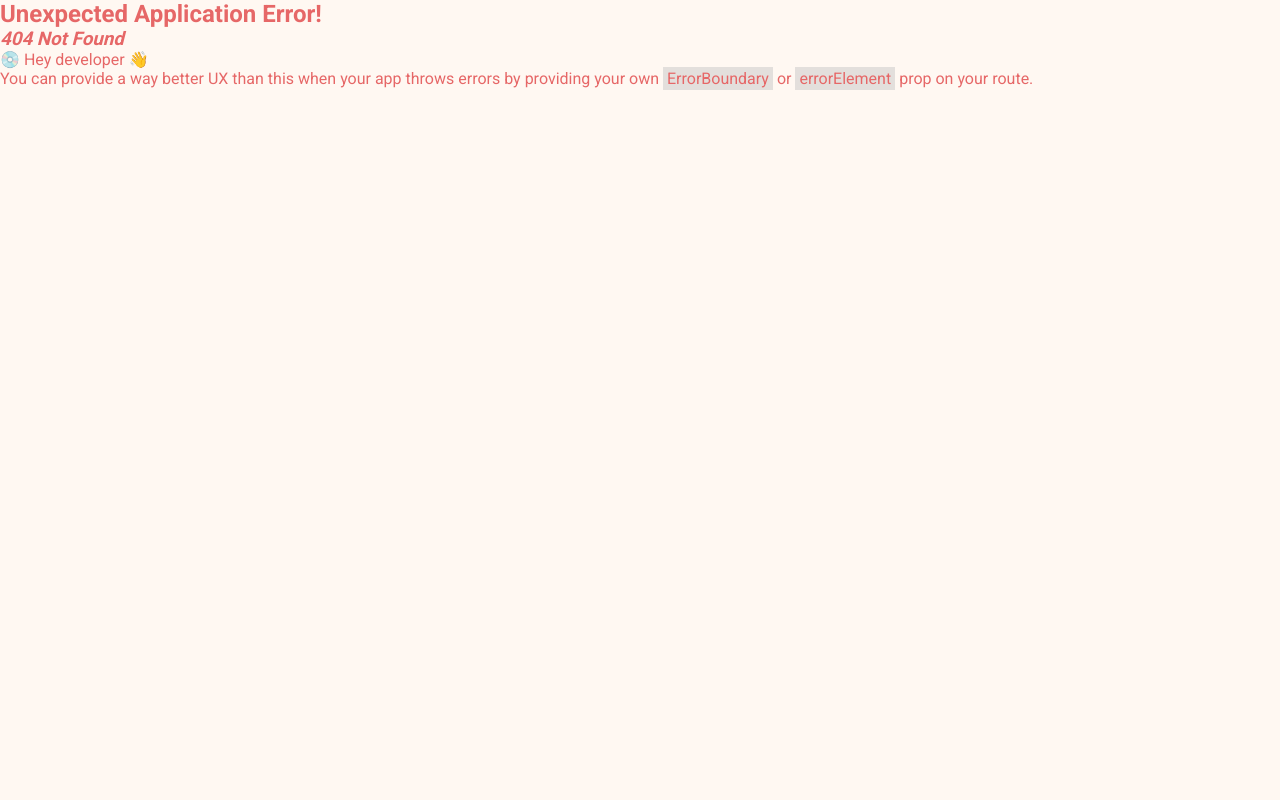
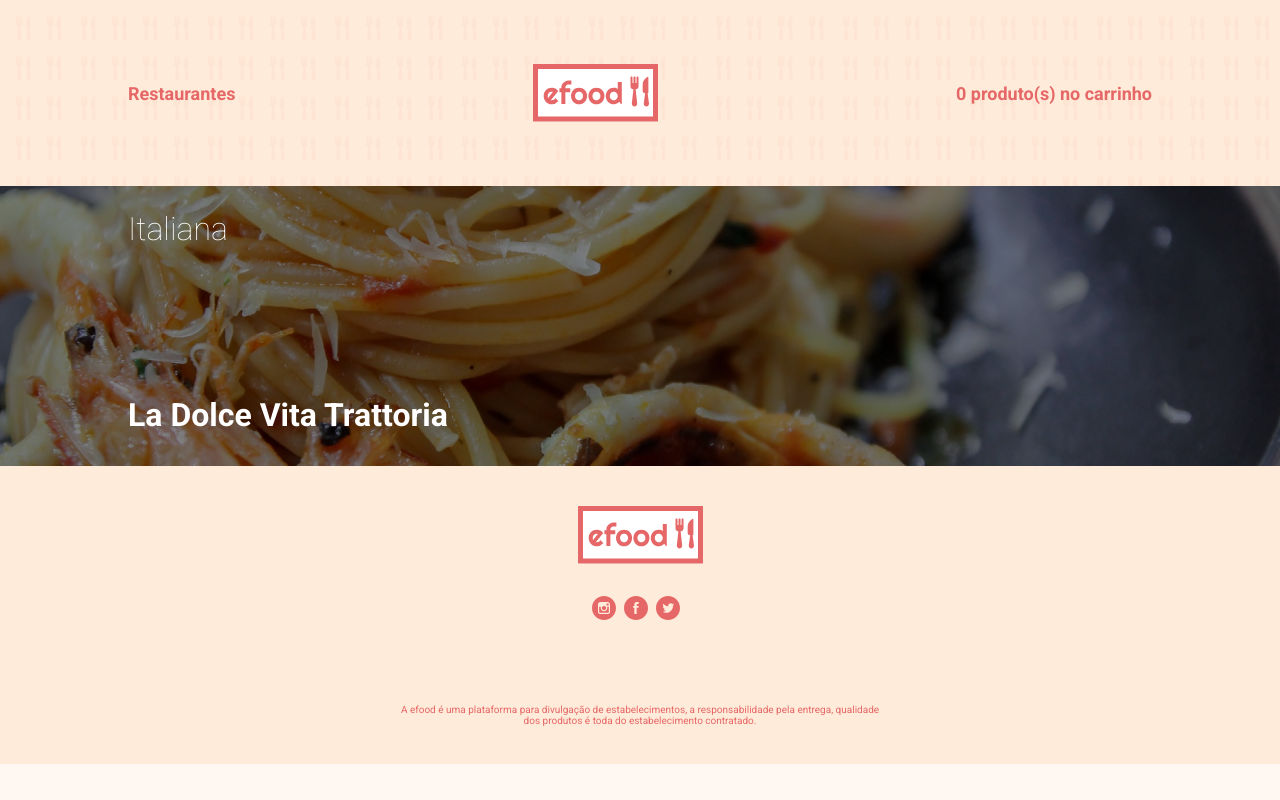
Before and after one commit to brunogallotte/e-food, a React (Create React App) app: page /ladolce in a window 1280 px wide. Before the commit this address had no page. Built offline with nearby package versions, Linux system fonts and the light colour scheme.

Commit message:
Added header and banner on the LaDolce page

```diff
--- a/public/index.html
+++ b/public/index.html
@@ -25,8 +25,8 @@
       Learn how to configure a non-root public URL by running `npm run build`.
     -->
     <link rel="preconnect" href="https://fonts.googleapis.com">
-  <link rel="preconnect" href="https://fonts.gstatic.com" crossorigin>
-  <link href="https://fonts.googleapis.com/css2?family=Inter:wght@400;700&family=Roboto+Mono&family=Roboto:wght@400;700&display=swap" rel="stylesheet">
+    <link rel="preconnect" href="https://fonts.gstatic.com" crossorigin>
+    <link href="https://fonts.googleapis.com/css2?family=Inter:wght@400;700&family=Roboto+Mono&family=Roboto:wght@100;400;700&display=swap" rel="stylesheet">
     <title>EFOOD - Melhores Restaurantes</title>
   </head>
   <body>
--- a/src/App.tsx
+++ b/src/App.tsx
@@ -1,12 +1,17 @@
 import { createBrowserRouter, RouterProvider } from 'react-router-dom'
 
 import Home from './pages/Home'
+import LaDolce from './pages/LaDolce'
 import { GlobalCss } from './styles'
 
 const rotas = createBrowserRouter([
   {
     path: '/',
     element: <Home />
+  },
+  {
+    path: '/ladolce',
+    element: <LaDolce />
   }
 ])
 
--- /dev/null
+++ b/src/components/Banner/index.tsx
@@ -0,0 +1,23 @@
+import React from 'react'
+import {
+  BannerContainer,
+  Overlay,
+  TextContainer,
+  Categoria,
+  Titulo,
+  BannerImage
+} from './styles'
+import bannerImg from '../../assets/images/bannerImg.png'
+
+const Banner = () => (
+  <BannerContainer>
+    <Overlay />
+    <TextContainer className="container">
+      <Categoria>Italiana</Categoria>
+      <Titulo>La Dolce Vita Trattoria</Titulo>
+    </TextContainer>
+    <BannerImage src={bannerImg} alt="Banner" />
+  </BannerContainer>
+)
+
+export default Banner
--- /dev/null
+++ b/src/components/Banner/styles.ts
@@ -0,0 +1,53 @@
+import styled from 'styled-components'
+import bannerImg from '../../assets/images/bannerImg.png'
+import { cores } from '../../styles'
+
+export const BannerContainer = styled.div`
+  height: 280px;
+  position: relative;
+  background-image: url(${bannerImg});
+  overflow: hidden;
+`
+
+export const Overlay = styled.div`
+  position: absolute;
+  top: 0;
+  right: 0;
+  bottom: 0;
+  left: 0;
+  background-color: rgba(0, 0, 0, 0.5);
+  z-index: 1;
+`
+
+export const TextContainer = styled.div`
+  position: relative;
+  z-index: 2;
+  color: ${cores.branca};
+  display: flex;
+  flex-direction: column;
+  justify-content: space-between;
+  align-items: flex-start;
+  height: 100%;
+`
+
+export const Categoria = styled.h2`
+  margin-top: 24px;
+  font-size: 32px;
+  font-weight: 100;
+`
+
+export const Titulo = styled.h1`
+  font-size: 32px;
+  font-weight: 700;
+  margin-bottom: 32px;
+`
+
+export const BannerImage = styled.img`
+  width: 100%;
+  height: 100%;
+  object-fit: cover;
+  position: absolute;
+  top: 0;
+  left: 0;
+  z-index: 0;
+`
--- /dev/null
+++ b/src/components/Header/index.tsx
@@ -0,0 +1,13 @@
+import logo from '../../assets/images/logo.svg'
+
+import { HeaderContainer, HeaderText } from './styles'
+
+export const Header = () => (
+  <HeaderContainer>
+    <div className="container">
+      <HeaderText>Restaurantes</HeaderText>
+      <img src={logo} />
+      <HeaderText>0 produto(s) no carrinho</HeaderText>
+    </div>
+  </HeaderContainer>
+)
--- /dev/null
+++ b/src/components/Header/styles.ts
@@ -0,0 +1,20 @@
+import styled from 'styled-components'
+import vectorImg from '../../assets/images/Vector.svg'
+
+export const HeaderContainer = styled.div`
+  display: flex;
+  height: 186px;
+  background-image: url(${vectorImg});
+
+  div {
+    display: flex;
+    justify-content: space-between;
+    align-items: center;
+  }
+`
+
+export const HeaderText = styled.h4`
+  font-size: 18px;
+  font-weight: bold;
+  cursor: pointer;
+`
--- /dev/null
+++ b/src/pages/LaDolce/index.tsx
@@ -0,0 +1,13 @@
+import Banner from '../../components/Banner'
+import Footer from '../../components/Footer'
+import { Header } from '../../components/Header'
+
+const LaDolce = () => (
+  <>
+    <Header />
+    <Banner />
+    <Footer />
+  </>
+)
+
+export default LaDolce
```
Also changed, not shown: src/assets/images/bannerImg.png (added).
